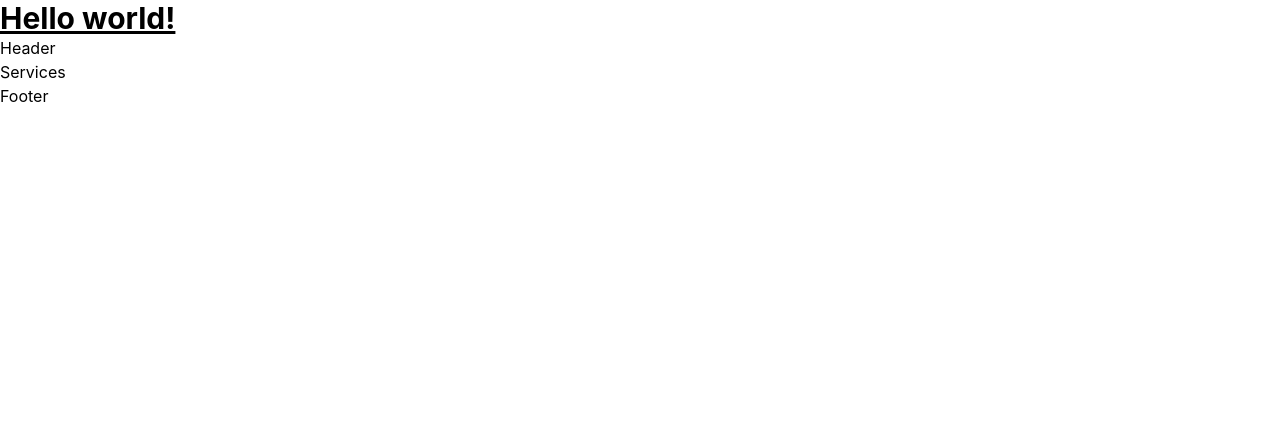
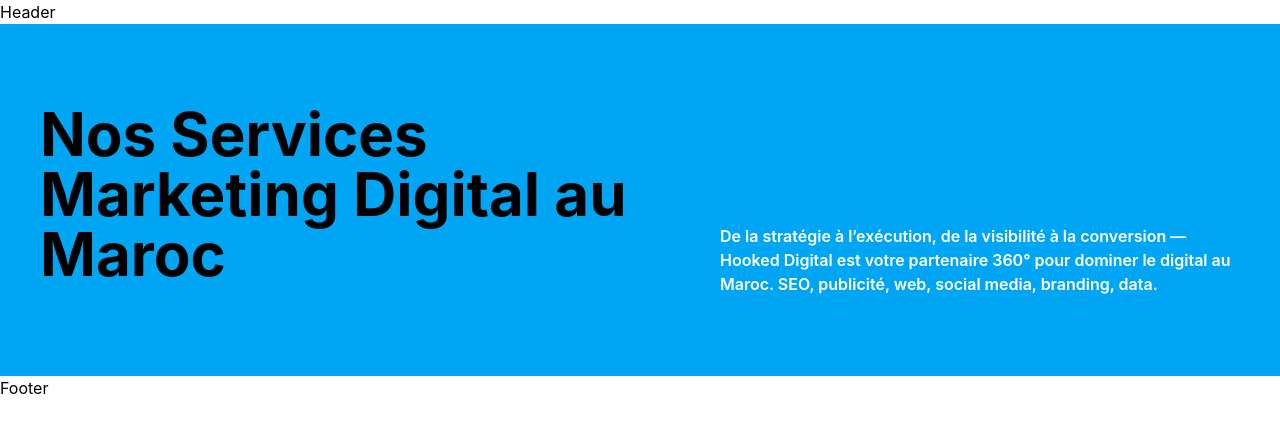
Before and after one commit to younesschalkhane/Triova-Media, a React (Vite) app in the folder frontend/client/: page /Services in a window 1280 px wide. Shown: the top 432 px of the page. Built offline with nearby package versions, Linux system fonts and the light colour scheme.

Commit message:
save section services

```diff
--- a/frontend/client/Pages/Services.jsx
+++ b/frontend/client/Pages/Services.jsx
@@ -2,10 +2,23 @@
 
 function Services() {
   return (
-    <div>
-        <h1>Services</h1>
+ <div>
+    <section className=' bg-sky-500 pt-20 pb-20 flex justify-center gap-20  '>
+          <div>
+                <h1 className='w-150 text-6xl font-bold  '>Nos Services Marketing Digital au Maroc</h1>
 
-    </div>
+          </div>
+
+          <div>
+                 <p className='w-130 pt-30 font-semibold text-white '>De la stratégie à l’exécution, de la visibilité à la conversion — Hooked Digital
+                   est votre partenaire 360° pour dominer le digital au Maroc.
+                   SEO, publicité, web, social media, branding, data.</p>
+
+          </div>
+
+
+    </section>
+</div>
   )
 }
 
--- a/frontend/client/src/App.jsx
+++ b/frontend/client/src/App.jsx
@@ -10,7 +10,7 @@
     <>
 
        <h1 class="text-3xl font-bold underline">
-    Hello world!
+
   </h1>
       <Markup/>
     </>
```
